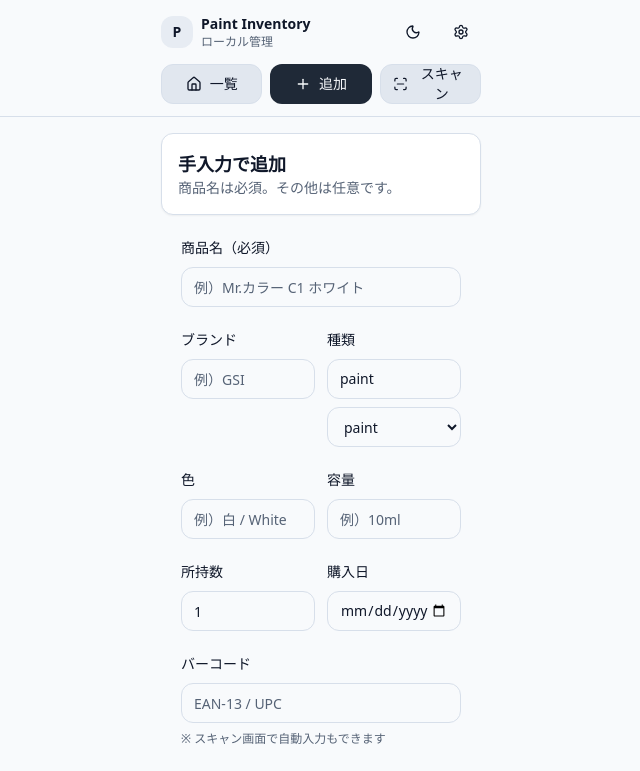
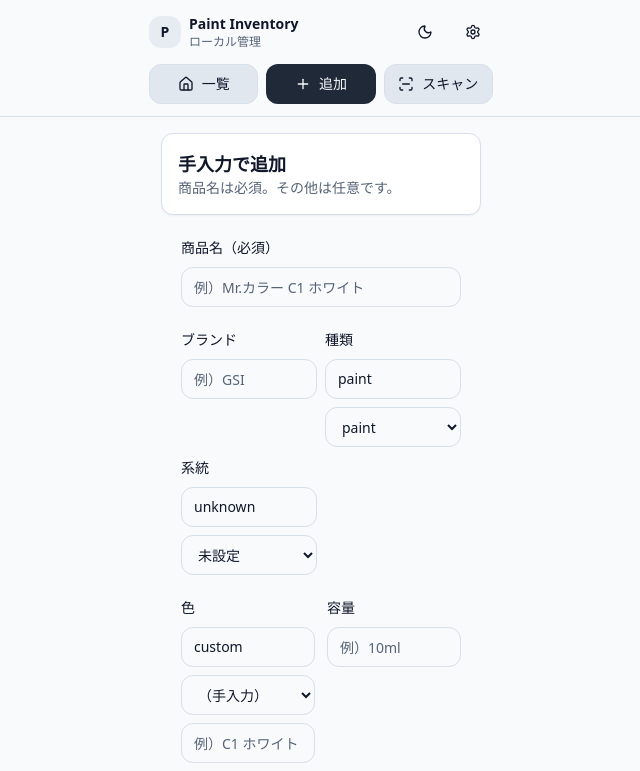
Before and after one commit to motoki-nghm/paint-inventory, a React (Vite) app: page /add in a window 1280 px wide. Shown: the top 771 px of the page, without its empty margins (319-959 px from the left). Built offline with nearby package versions, Linux system fonts and the light colour scheme.

Commit message:
add:color-type

```diff
--- a/src/components/layout/Header.jsx
+++ b/src/components/layout/Header.jsx
@@ -21,7 +21,7 @@ export default function Header() {
 
   return (
     <header className="sticky top-0 z-50 border-b border-border bg-background/90 backdrop-blur">
-      <Container className="py-3">
+      <Container className="py-3 px-2">
         <div className="flex items-center justify-between gap-2">
           <Link to="/" className="flex items-center gap-2">
             <div className="h-8 w-8 rounded-lg bg-muted flex items-center justify-center">
--- a/src/components/paint/FilterBar.jsx
+++ b/src/components/paint/FilterBar.jsx
@@ -1,4 +1,4 @@
-import { PAINT_TYPES } from "@/lib/db";
+import { PAINT_TYPES, PAINT_SYSTEMS, PAINT_SYSTEM_LABELS } from "@/lib/db";
 import { Input } from "@/components/ui/input";
 import { Select, SelectContent, SelectItem, SelectTrigger, SelectValue } from "@/components/ui/select";
 
@@ -38,6 +38,20 @@ export default function FilterBar({ filters, brands, onChange }) {
             ))}
           </SelectContent>
         </Select>
+
+        <Select value={filters.system} onValueChange={(v) => onChange({ ...filters, system: v })}>
+          <SelectTrigger>
+            <SelectValue placeholder="系統" />
+          </SelectTrigger>
+          <SelectContent>
+            <SelectItem value="all">すべて</SelectItem>
+            {PAINT_SYSTEMS.map((s) => (
+              <SelectItem key={s} value={s}>
+                {PAINT_SYSTEM_LABELS[s] ?? s}
+              </SelectItem>
+            ))}
+          </SelectContent>
+        </Select>
       </div>
     </div>
   );
--- a/src/components/paint/PaintAdd.jsx
+++ b/src/components/paint/PaintAdd.jsx
@@ -13,6 +13,7 @@ export default function PaintAdd({ initial = {}, onSubmit, onCancel, hint }) {
     purchasedAt: "",
     imageUrl: undefined,
     imageDataUrl: undefined,
+    system: "unknown",
     ...initial,
   };
 
--- a/src/components/paint/PaintCard.jsx
+++ b/src/components/paint/PaintCard.jsx
@@ -2,6 +2,7 @@ import { Link } from "react-router-dom";
 import { Card, CardContent } from "@/components/ui/card";
 import { Badge } from "@/components/ui/badge";
 import { Image as ImageIcon } from "lucide-react";
+import { PAINT_SYSTEM_LABELS } from "@/lib/db";
 
 export default function PaintCard({ item }) {
   const thumb = item.imageDataUrl || item.imageUrl || "";
@@ -33,6 +34,7 @@ export default function PaintCard({ item }) {
 
             <div className="mt-2 flex gap-2 items-center">
               <Badge variant="secondary">{item.type || "other"}</Badge>
+              {item.system ? <Badge variant="secondary">{PAINT_SYSTEM_LABELS[item.system] ?? "未設定"}</Badge> : null}
               {typeof item.qty === "number" ? (
                 <span className="text-xs text-muted-foreground">在庫: {item.qty}</span>
               ) : null}
--- a/src/components/paint/PaintForm.jsx
+++ b/src/components/paint/PaintForm.jsx
@@ -1,5 +1,4 @@
 import { useMemo, useState, useEffect } from "react";
-import { PAINT_TYPES } from "@/lib/db";
 import { Button } from "@/components/ui/button";
 import { Input } from "@/components/ui/input";
 import { Textarea } from "@/components/ui/textarea";
@@ -7,6 +6,7 @@ import { Select, SelectContent, SelectItem, SelectTrigger, SelectValue } from "@
 import { Separator } from "@/components/ui/separator";
 import { Alert } from "@/components/ui/alert";
 import { clamp } from "@/lib/utils";
+import { PAINT_TYPES, PAINT_SYSTEMS, PAINT_SYSTEM_LABELS, COLOR_PRESETS } from "@/lib/db";
 
 function readFileAsDataUrl(file) {
   return new Promise((resolve, reject) => {
@@ -54,7 +54,7 @@ export default function PaintForm({ initial, submitLabel, onSubmit, onCancel, hi
       </div>
 
       {/* ブランド / 種類 */}
-      <div className="grid grid-cols-1 sm:grid-cols-2 gap-3">
+      <div className="grid grid-cols-1 sm:grid-cols-2 gap-2">
         <div className="space-y-2">
           <label className="text-sm font-medium">ブランド</label>
           <Input value={draft.brand ?? ""} onChange={(e) => set({ brand: e.target.value })} placeholder="例）GSI" />
@@ -75,17 +75,62 @@ export default function PaintForm({ initial, submitLabel, onSubmit, onCancel, hi
             </SelectContent>
           </Select>
         </div>
+
+        <div className="space-y-2">
+          <label className="text-sm font-medium">系統</label>
+          <Select value={draft.system ?? "unknown"} onValueChange={(v) => set({ system: v })}>
+            <SelectTrigger>
+              <SelectValue placeholder="系統" />
+            </SelectTrigger>
+            <SelectContent>
+              {PAINT_SYSTEMS.map((s) => (
+                <SelectItem key={s} value={s}>
+                  {PAINT_SYSTEM_LABELS[s] ?? s}
+                </SelectItem>
+              ))}
+            </SelectContent>
+          </Select>
+        </div>
       </div>
 
       {/* 色 / 容量 */}
       <div className="grid grid-cols-1 sm:grid-cols-2 gap-3">
         <div className="space-y-2">
           <label className="text-sm font-medium">色</label>
-          <Input
-            value={draft.color ?? ""}
-            onChange={(e) => set({ color: e.target.value })}
-            placeholder="例）白 / White"
-          />
+          <Select
+            value={COLOR_PRESETS.includes(draft.color ?? "") ? draft.color ?? "" : "custom"}
+            onValueChange={(v) => {
+              if (v === "custom") {
+                // カスタム入力へ
+                set({ color: "" });
+              } else {
+                set({ color: v });
+              }
+            }}
+          >
+            <SelectTrigger>
+              <SelectValue placeholder="色を選択" />
+            </SelectTrigger>
+            <SelectContent>
+              <SelectItem value="custom">（手入力）</SelectItem>
+              {COLOR_PRESETS.map((c) => (
+                <SelectItem key={c} value={c}>
+                  {c}
+                </SelectItem>
+              ))}
+            </SelectContent>
+          </Select>
+
+          {/* カスタム入力（プリセットに無い時だけ表示） */}
+          {!COLOR_PRESETS.includes(draft.color ?? "") ? (
+            <Input
+              value={draft.color ?? ""}
+              onChange={(e) => set({ color: e.target.value })}
+              placeholder="例）C1 ホワイト / つや消し黒 / 明るい青"
+            />
+          ) : null}
+
+          <div className="text-xs text-muted-foreground">※ プリセットに無い色は（手入力）で自由に入力できます</div>
         </div>
         <div className="space-y-2">
           <label className="text-sm font-medium">容量</label>
--- a/src/components/paint/PaintList.jsx
+++ b/src/components/paint/PaintList.jsx
@@ -1,5 +1,6 @@
 import PaintCard from "@/components/paint/PaintCard";
 import { Accordion, AccordionContent, AccordionItem, AccordionTrigger } from "@/components/ui/accordion";
+import { COLOR_PRESETS } from "@/lib/db";
 
 function groupLabel(groupBy, key) {
   if (!key) return "未設定";
@@ -8,8 +9,14 @@ function groupLabel(groupBy, key) {
 
 function getGroupKey(item, groupBy) {
   if (groupBy === "type") return item.type || "other";
-  if (groupBy === "color") return (item.color || "").trim() || "未設定";
   if (groupBy === "brand") return (item.brand || "").trim() || "未設定";
+
+  if (groupBy === "color") {
+    const c = (item.color || "").trim();
+    if (!c) return "未設定";
+    return COLOR_PRESETS.includes(c) ? c : "（手入力の色）";
+  }
+
   return "未設定";
 }
 
--- a/src/lib/db.js
+++ b/src/lib/db.js
@@ -1,7 +1,58 @@
 export const PAINT_TYPES = ["paint", "surfacer", "clear", "thinner", "other"];
+
+export const PAINT_SYSTEMS = [
+  "unknown", // 未設定
+  "lacquer", // ラッカー
+  "aqueous", // 水性
+  "enamel", // エナメル
+  "acrylic", // アクリル（溶剤系/水性混在があるなら別枠）
+  "oil", // 油性（必要なら）
+  "other",
+];
+
+export const PAINT_SYSTEM_LABELS = {
+  unknown: "未設定",
+  lacquer: "ラッカー",
+  aqueous: "水性",
+  enamel: "エナメル",
+  acrylic: "アクリル",
+  oil: "油性",
+  other: "その他",
+};
 
 export const DEFAULT_FILTERS = {
   q: "",
   type: "all",
   brand: "all",
+  system: "all",
 };
+
+export const COLOR_PRESETS = [
+  "ホワイト",
+  "ブラック",
+  "グレー",
+  "シルバー",
+  "ガンメタ",
+  "レッド",
+  "ワインレッド",
+  "ピンク",
+  "オレンジ",
+  "イエロー",
+  "サンド",
+  "ブラウン",
+  "クリア",
+  "クリアブルー",
+  "クリアレッド",
+  "グリーン",
+  "オリーブ",
+  "ライム",
+  "ブルー",
+  "ネイビー",
+  "ライトブルー",
+  "スカイブルー",
+  "パープル",
+  "バイオレット",
+  "ゴールド",
+  "カッパー",
+  "ブロンズ",
+];
```
Also changed, not shown: src/lib/usePaints.js.
